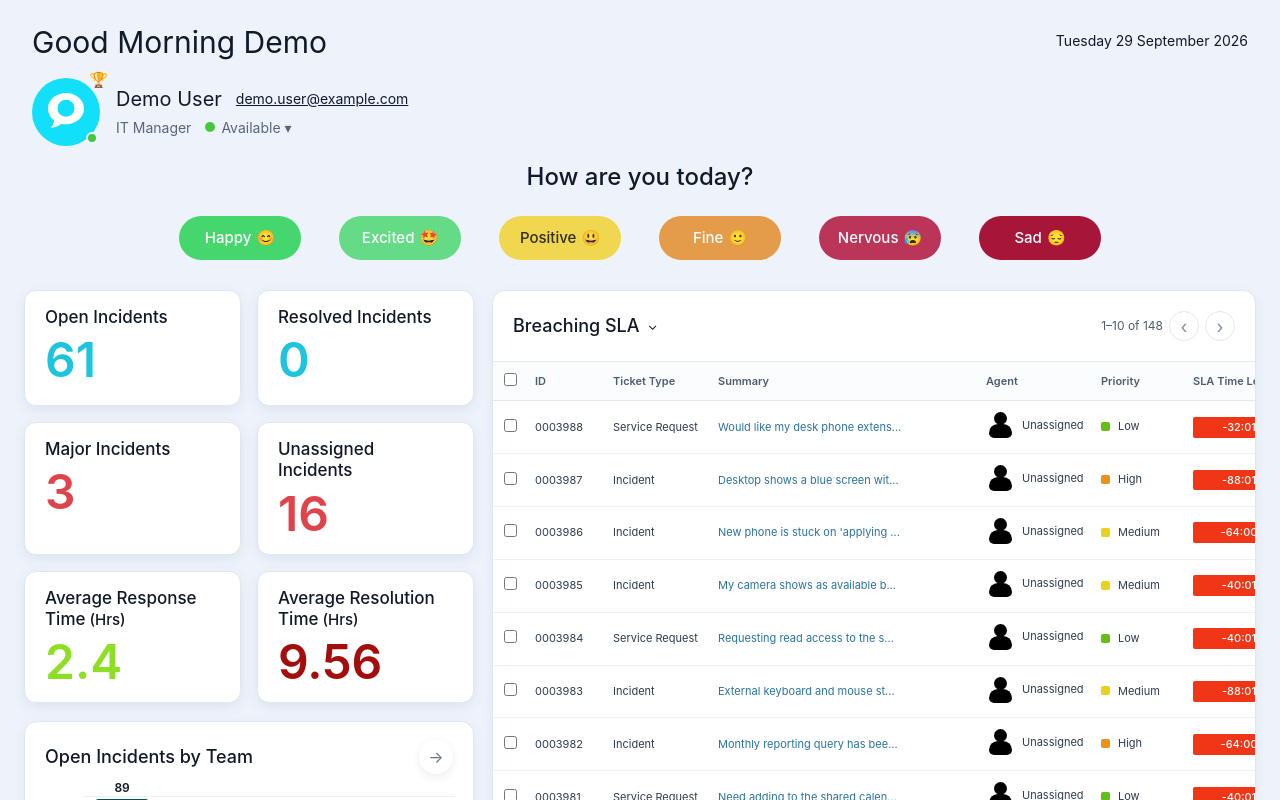
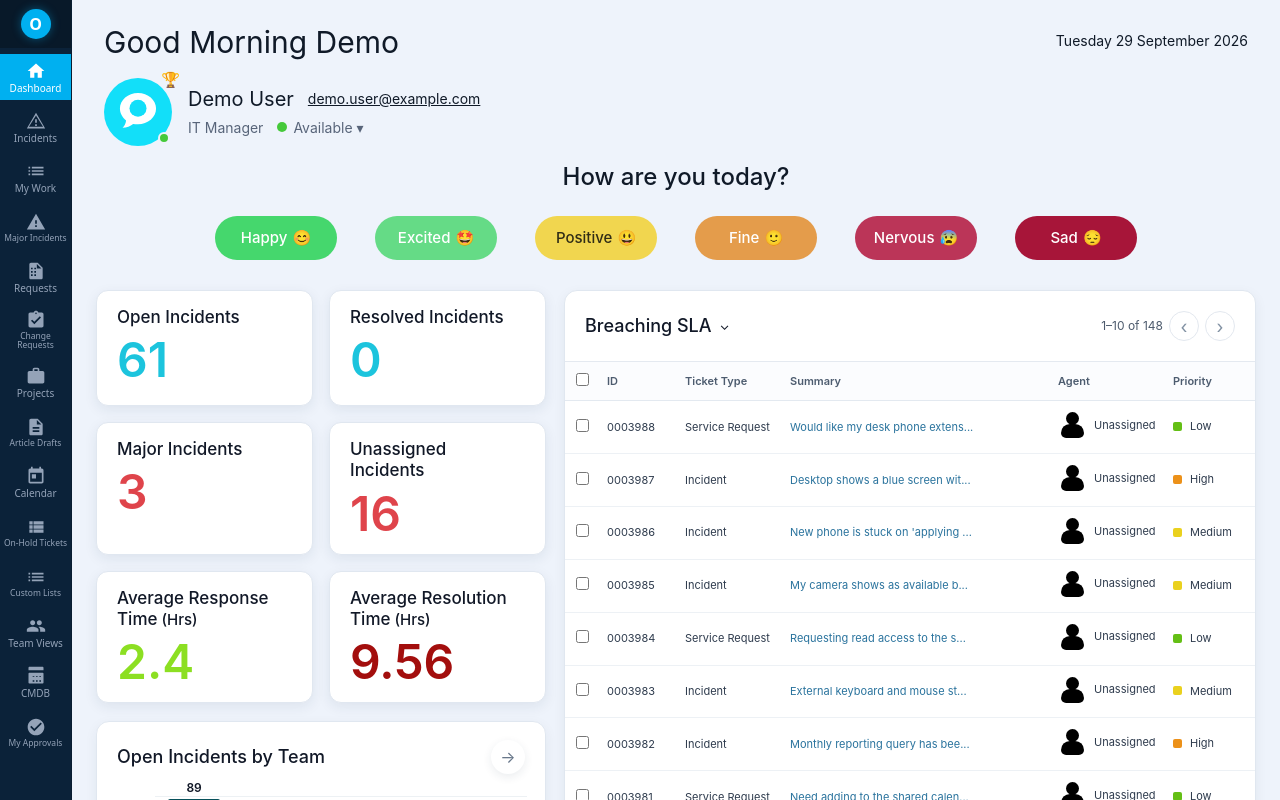
Before and after one commit to jayagrawal-petabyte/ServiGen, a React (Vite) app: page /dashboard in a window 1280 px wide. Shown: the top 800 px of the page. Built offline with nearby package versions, Linux system fonts and the light colour scheme.

Commit message:
feat: implement Figma Left Sidebar shell and add Calendar route

```diff
--- a/src/App.tsx
+++ b/src/App.tsx
@@ -1,5 +1,6 @@
 import React, { useState } from 'react'
 import { BrowserRouter, Routes, Route, Navigate } from 'react-router-dom'
+import AppLayout from './layouts/AppLayout'
 
 // Auth
 import { AuthPage } from './pages/Auth'
@@ -18,8 +19,9 @@ import {
   SCR025_MajorIncidentsListMockup,
 } from './pages/MajorIncidents'
 
-// Projects
+// Projects & Calendar
 import ProjectsPage from './pages/Projects/ProjectsPage'
+import CalendarPage from './pages/Calendar/CalendarPage'
 
 // Services Catalogue
 import ServiceCatalogue from './pages/ServicesCatalogue/ServiceCatalogue'
@@ -83,19 +85,24 @@ export default function App() {
   return (
     <BrowserRouter>
       <Routes>
-        <Route path="/" element={<Navigate to="/auth" replace />} />
+        {/* Auth (Standalone screen - No sidebar) */}
         <Route path="/auth" element={<AuthPage />} />
+
+        {/* All App Screens (Inside Figma Left Sidebar Shell) */}
+        <Route element={<AppLayout />}>
+          <Route path="/" element={<Navigate to="/dashboard" replace />} />
           <Route path="/dashboard" element={<Dashboard />} />
           <Route path="/incidents" element={<Incidents />} />
+          <Route path="/my-work" element={<MyWork />} />
           <Route path="/major-incidents/design" element={<SCR021_MajorIncidentsDesign />} />
           <Route path="/major-incidents/live" element={<SCR022_MajorIncidentsLive />} />
           <Route path="/major-incidents/feed" element={<SCR023_MajorIncidentsWithFeed />} />
           <Route path="/major-incidents/list" element={<SCR025_MajorIncidentsListMockup />} />
           <Route path="/projects" element={<ProjectsPage />} />
+          <Route path="/calendar" element={<CalendarPage />} />
           <Route path="/services-catalogue" element={<ServiceCatalogue />} />
           <Route path="/approvals" element={<ApprovalsPage />} />
           <Route path="/article-drafts" element={<ArticleDraftsPage />} />
-        <Route path="/my-work" element={<MyWork />} />
           <Route path="/on-hold" element={<OnHoldTicketScreen />} />
           <Route path="/custom-lists" element={<CustomLists />} />
           <Route path="/team/1st-line-live" element={<FirstLineLive />} />
@@ -105,6 +112,7 @@ export default function App() {
           <Route path="/cmdb" element={<CmdbPage />} />
           <Route path="/cmdb/services" element={<ServiceCisPage />} />
           <Route path="/change-requests" element={<ChangeRequestsWrapper />} />
+        </Route>
       </Routes>
     </BrowserRouter>
   )
--- /dev/null
+++ b/src/components/shared/Sidebar.css
@@ -0,0 +1,92 @@
+/* --- Figma Left Sidebar --- */
+.figma-left-sidebar {
+  width: 72px;
+  background: #0b2239;
+  display: flex;
+  flex-direction: column;
+  align-items: center;
+  flex-shrink: 0;
+  height: 100vh;
+  overflow-y: auto;
+  overflow-x: hidden;
+  z-index: 50;
+  border-right: 1px solid rgba(0, 0, 0, 0.15);
+}
+
+.figma-left-sidebar::-webkit-scrollbar {
+  width: 0;
+  display: none;
+}
+
+.sidebar-logo {
+  height: 48px;
+  width: 100%;
+  display: flex;
+  justify-content: center;
+  align-items: center;
+  background: #081929;
+  flex-shrink: 0;
+}
+
+.logo-circle {
+  width: 30px;
+  height: 30px;
+  background: #00b0f0;
+  border-radius: 50%;
+  display: flex;
+  align-items: center;
+  justify-content: center;
+  color: white;
+  font-weight: 700;
+  font-size: 16px;
+  box-shadow: 0 0 10px rgba(0, 176, 240, 0.4);
+}
+
+.sidebar-nav {
+  display: flex;
+  flex-direction: column;
+  width: 100%;
+  padding: 6px 0;
+  gap: 4px;
+}
+
+.sidebar-nav-link {
+  display: flex;
+  flex-direction: column;
+  align-items: center;
+  justify-content: center;
+  padding: 6px 2px;
+  color: #94a3b8;
+  text-decoration: none;
+  min-height: 46px;
+  gap: 2px;
+  transition: background 0.15s, color 0.15s;
+}
+
+.sidebar-nav-link:hover {
+  color: #ffffff;
+  background: rgba(255, 255, 255, 0.08);
+}
+
+.sidebar-nav-link.active {
+  color: #ffffff;
+  background: #00b0f0;
+}
+
+.sidebar-nav-link svg {
+  flex-shrink: 0;
+}
+
+.nav-label {
+  font-size: 10px;
+  text-align: center;
+  line-height: 1.1;
+  max-width: 66px;
+  font-weight: 500;
+}
+
+.nav-label-sm {
+  font-size: 8.5px;
+  text-align: center;
+  line-height: 1.05;
+}
--- /dev/null
+++ b/src/components/shared/Sidebar.tsx
@@ -0,0 +1,122 @@
+import React from 'react';
+import { NavLink } from 'react-router-dom';
+import './Sidebar.css';
+
+interface NavItemConfig {
+  to: string;
+  label: string;
+  smallText?: boolean;
+  iconPath: string;
+}
+
+const NAV_ITEMS: NavItemConfig[] = [
+  {
+    to: '/dashboard',
+    label: 'Dashboard',
+    iconPath: 'M10 20v-6h4v6h5v-8h3L12 3 2 12h3v8z',
+  },
+  {
+    to: '/incidents',
+    label: 'Incidents',
+    iconPath: 'M12 2L1 21h22L12 2zm0 3.5L20.5 19h-17L12 5.5zM11 10v4h2v-4h-2zm0 6v2h2v-2h-2z',
+  },
+  {
+    to: '/my-work',
+    label: 'My Work',
+    iconPath: 'M3 13h2v-2H3v2zm0 4h2v-2H3v2zm0-8h2V7H3v2zm4 4h14v-2H7v2zm0 4h14v-2H7v2zM7 7v2h14V7H7z',
+  },
+  {
+    to: '/major-incidents/live',
+    label: 'Major Incidents',
+    smallText: true,
+    iconPath: 'M1 21h22L12 2 1 21zm12-3h-2v-2h2v2zm0-4h-2v-4h2v4z',
+  },
+  {
+    to: '/services-catalogue',
+    label: 'Requests',
+    iconPath: 'M14 2H6c-1.1 0-1.99.9-1.99 2L4 20c0 1.1.89 2 1.99 2H18c1.1 0 2-.9 2-2V8l-6-6zm-1 7V3.5L18.5 9H13zm-5 9H6v-2h2v2zm0-4H6v-2h2v2zm0-4H6V8h2v2zm4 8h-2v-2h2v2zm0-4h-2v-2h2v2zm0-4h-2V8h2v2z',
+  },
+  {
+    to: '/change-requests',
+    label: 'Change Requests',
+    smallText: true,
+    iconPath: 'M19 3h-4.18C14.4 1.84 13.3 1 12 1c-1.3 0-2.4.84-2.82 2H5c-1.1 0-2 .9-2 2v14c0 1.1.9 2 2 2h14c1.1 0 2-.9 2-2V5c0-1.1-.9-2-2-2zm-7 0c.55 0 1 .45 1 1s-.45 1-1 1-1-.45-1-1 .45-1 1-1zm-2 14l-4-4 1.41-1.41L10 14.17l6.59-6.59L18 9l-8 8z',
+  },
+  {
+    to: '/projects',
+    label: 'Projects',
+    iconPath: 'M20 6h-4V4c0-1.11-.89-2-2-2h-4c-1.11 0-2 .89-2 2v2H4c-1.11 0-1.99.89-1.99 2L2 19c0 1.11.89 2 2 2h16c1.11 0 2-.89 2-2V8c0-1.11-.89-2-2-2zm-6 0h-4V4h4v2z',
+  },
+  {
+    to: '/article-drafts',
+    label: 'Article Drafts',
+    smallText: true,
+    iconPath: 'M14 2H6c-1.1 0-1.99.9-1.99 2L4 20c0 1.1.89 2 1.99 2H18c1.1 0 2-.9 2-2V8l-6-6zm2 16H8v-2h8v2zm0-4H8v-2h8v2zm-3-5V3.5L18.5 9H13z',
+  },
+  {
+    to: '/calendar',
+    label: 'Calendar',
+    iconPath: 'M19 3h-1V1h-2v2H8V1H6v2H5c-1.11 0-1.99.9-1.99 2L3 19c0 1.1.89 2 2 2h14c1.1 0 2-.9 2-2V5c0-1.1-.9-2-2-2zm0 16H5V8h14v11zM7 10h5v5H7z',
+  },
+  {
+    to: '/on-hold',
+    label: 'On-Hold Tickets',
+    smallText: true,
+    iconPath: 'M4 14h4v-4H4v4zm0 5h4v-4H4v4zM4 9h4V5H4v4zm5 5h12v-4H9v4zm0 5h12v-4H9v4zM9 5v4h12V5H9z',
+  },
+  {
+    to: '/custom-lists',
+    label: 'Custom Lists',
+    smallText: true,
+    iconPath: 'M3 13h2v-2H3v2zm0 4h2v-2H3v2zm0-8h2V7H3v2zm4 4h14v-2H7v2zm0 4h14v-2H7v2zM7 7v2h14V7H7z',
+  },
+  {
+    to: '/team/1st-line-live',
+    label: 'Team Views',
+    iconPath: 'M16 11c1.66 0 2.99-1.34 2.99-3S17.66 5 16 5c-1.66 0-3 1.34-3 3s1.34 3 3 3zm-8 0c1.66 0 2.99-1.34 2.99-3S9.66 5 8 5C6.34 5 5 6.34 5 8s1.34 3 3 3zm0 2c-2.33 0-7 1.17-7 3.5V19h14v-2.5c0-2.33-4.67-3.5-7-3.5zm8 0c-.29 0-.62.02-.97.05 1.16.84 1.97 1.97 1.97 3.45V19h6v-2.5c0-2.33-4.67-3.5-7-3.5z',
+  },
+  {
+    to: '/cmdb',
+    label: 'CMDB',
+    iconPath: 'M20 13H4c-.55 0-1 .45-1 1v6c0 .55.45 1 1 1h16c.55 0 1-.45 1-1v-6c0-.55-.45-1-1-1zm-2 6h-2v-2h2v2zm-4 0h-2v-2h2v2zm-4 0H8v-2h2v2zm10-11H4c-.55 0-1 .45-1 1v6c0 .55.45 1 1 1h16c.55 0 1-.45 1-1V9c0-.55-.45-1-1-1zm-2 6h-2v-2h2v2zm-4 0h-2v-2h2v2zm-4 0H8v-2h2v2zM4 1h16c.55 0 1 .45 1 1v3H3V2c0-.55.45-1 1-1z',
+  },
+  {
+    to: '/approvals',
+    label: 'My Approvals',
+    smallText: true,
+    iconPath: 'M12 2C6.48 2 2 6.48 2 12s4.48 10 10 10 10-4.48 10-10S17.52 2 12 2zm-2 15l-5-5 1.41-1.41L10 14.17l7.59-7.59L19 8l-9 9z',
+  },
+];
+
+export const Sidebar: React.FC = () => {
+  return (
+    <aside className="figma-left-sidebar select-none">
+      <div className="sidebar-logo">
+        <div className="logo-circle" title="Halo AI / ServiGen">
+          O
+        </div>
+      </div>
+      <nav className="sidebar-nav">
+        {NAV_ITEMS.map((item) => (
+          <NavLink
+            key={item.to}
+            to={item.to}
+            className={({ isActive }) =>
+              `sidebar-nav-link ${isActive ? 'active' : ''}`
+            }
+            title={item.label}
+          >
+            <svg viewBox="0 0 24 24" width="20" height="20" fill="currentColor">
+              <path d={item.iconPath} />
+            </svg>
+            <span className={`nav-label ${item.smallText ? 'nav-label-sm' : ''}`}>
+              {item.label}
+            </span>
+          </NavLink>
+        ))}
+      </nav>
+    </aside>
+  );
+};
+
+export default Sidebar;
--- /dev/null
+++ b/src/layouts/AppLayout.tsx
@@ -0,0 +1,19 @@
+import React from 'react';
+import { Outlet } from 'react-router-dom';
+import Sidebar from '../components/shared/Sidebar';
+
+export const AppLayout: React.FC = () => {
+  return (
+    <div className="flex h-screen w-screen overflow-hidden bg-[#faf6f2]">
+      {/* Figma Dark Navy Left Icon Sidebar */}
+      <Sidebar />
+
+      {/* Main Page Viewport */}
+      <div className="flex-1 min-w-0 h-full overflow-y-auto overflow-x-hidden">
+        <Outlet />
+      </div>
+    </div>
+  );
+};
+
+export default AppLayout;
--- a/src/pages/OnHoldTicket/TicketScreen/OnHoldTicketScreen.tsx
+++ b/src/pages/OnHoldTicket/TicketScreen/OnHoldTicketScreen.tsx
@@ -131,9 +131,6 @@ const OnHoldTicketScreen: React.FC = () => {
 
   return (
     <div className="app-shell">
-      {/* -- Left Sidebar -- */}
-      <Sidebar />
-
       {/* -- Main Area -- */}
       <div className="main-area">
 
```
Lines whose indentation alone changed are shown as unchanged.
